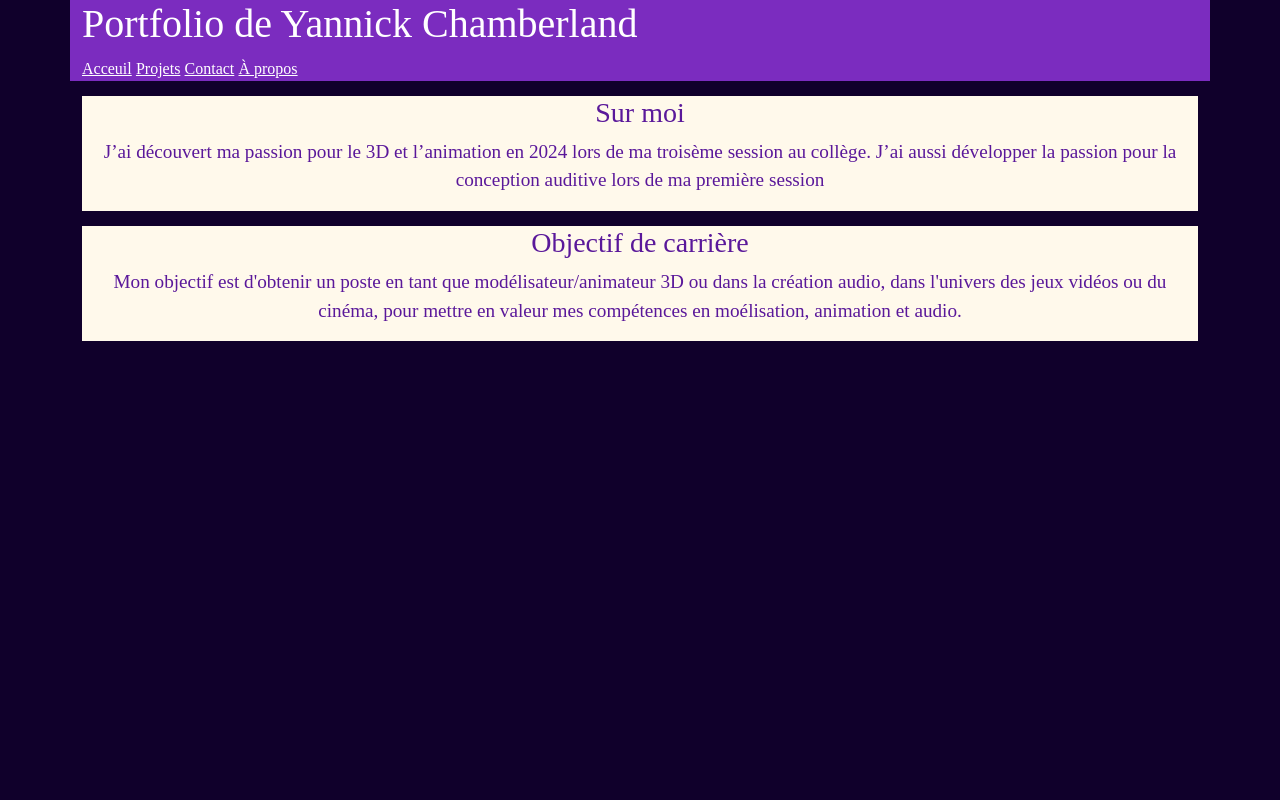
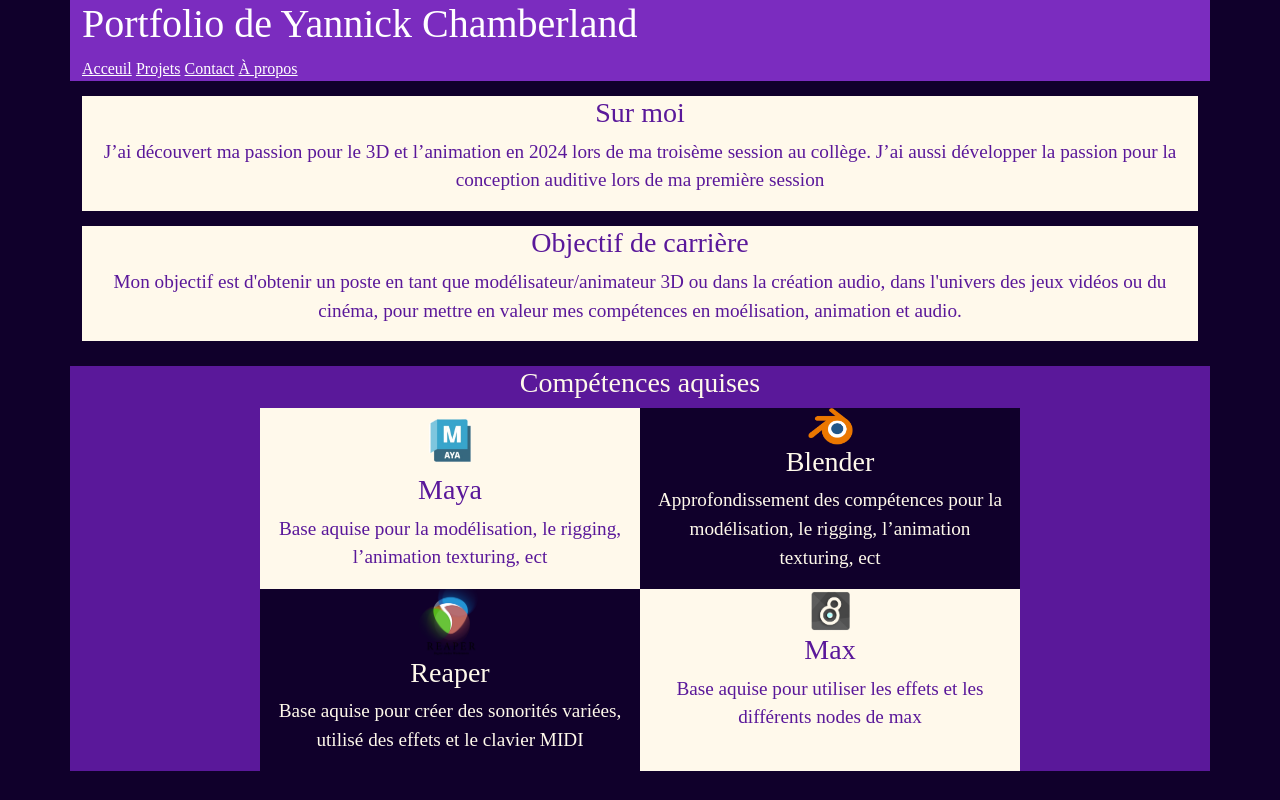
Before and after one commit to YannickChamberland/portfolio-yannick-chamberland, a plain HTML site: page propos.html in a window 1280 px wide. Drawn offline with nearby package versions, Linux system fonts and the light colour scheme; a web font is replaced by a local one.

Commit message:
section 2 de la page a propos

```diff
--- a/propos.html
+++ b/propos.html
@@ -29,11 +29,43 @@
         <div class="sectionP">
             <div class="col-lg-12" id="divP">
                 <h3>Sur moi</h3>
-                <p>J’ai découvert ma passion pour le 3D et l’animation en 2024 lors de ma troisème session au collège. J’ai aussi développer la passion pour la conception auditive lors de ma première session</p>
+                <p>J’ai découvert ma passion pour le 3D et l’animation en 2024 lors de ma troisème session au collège.
+                    J’ai aussi développer la passion pour la conception auditive lors de ma première session</p>
             </div>
             <div class="col-lg-12" id="divP2">
                 <h3>Objectif de carrière</h3>
-                <p>Mon objectif est d'obtenir un poste en tant que modélisateur/animateur 3D ou dans la création audio, dans l'univers des jeux vidéos ou du cinéma, pour mettre en valeur mes compétences en moélisation, animation et audio.</p>
+                <p>Mon objectif est d'obtenir un poste en tant que modélisateur/animateur 3D ou dans la création audio,
+                    dans l'univers des jeux vidéos ou du cinéma, pour mettre en valeur mes compétences en moélisation,
+                    animation et audio.</p>
+            </div>
+        </div>
+    </div>
+
+    <div class="container" id="sectionP2">
+        <h3 id="titreP2">Compétences aquises</h3>
+        <div class="row justify-content-center">
+            <div class="col-lg-4" id="divP3">
+                <img src="img/logomaya.png" class="imgP2">
+                <h3>Maya</h3>
+                <p>Base aquise pour la modélisation, le rigging, l’animation texturing, ect</p>
+            </div>
+            <div class="col-lg-4" id="divP4">
+                <img src="img/logoblender.png" class="imgP">
+                <h3 id="titreP2">Blender</h3>
+                <p id="textP2">Approfondissement des compétences pour la modélisation, le rigging, l’animation texturing, ect</p>
+            </div>
+        </div>
+
+        <div class="row justify-content-center">
+            <div class="col-lg-4" id="divP4">
+                <img src="img/logoreaper.png" class="imgP2">
+                <h3 id="titreP2">Reaper</h3>
+                <p id="textP2">Base aquise pour créer des sonorités variées, utilisé des effets et le clavier MIDI</p>
+            </div>
+            <div class="col-lg-4" id="divP3">
+                <img src="img/logomax.png" class="imgP">
+                <h3>Max</h3>
+                <p>Base aquise pour utiliser les effets et les différents nodes de max</p>
             </div>
         </div>
     </div>
--- a/style.css
+++ b/style.css
@@ -174,3 +174,37 @@ p {
 #divP2{
     background-color: #FFF9EB;
 }
+
+#sectionP2{
+    background-color: #5A189A;
+    margin-top: 25px;
+}
+
+#titreP2{
+    color: #FFF9EB;
+    text-align: center;
+}
+
+#divP3{
+    background-color: #FFF9EB;
+    text-align: center;
+    font-size: larger;
+}
+
+#divP4{
+    background-color: #10002B;
+    text-align: center;
+    font-size: larger;
+}
+
+#textP2{
+    color: #FFF9EB;
+}
+
+.imgP{
+    width: 45px;
+}
+
+.imgP2{
+    width: 65px;
+}
```
